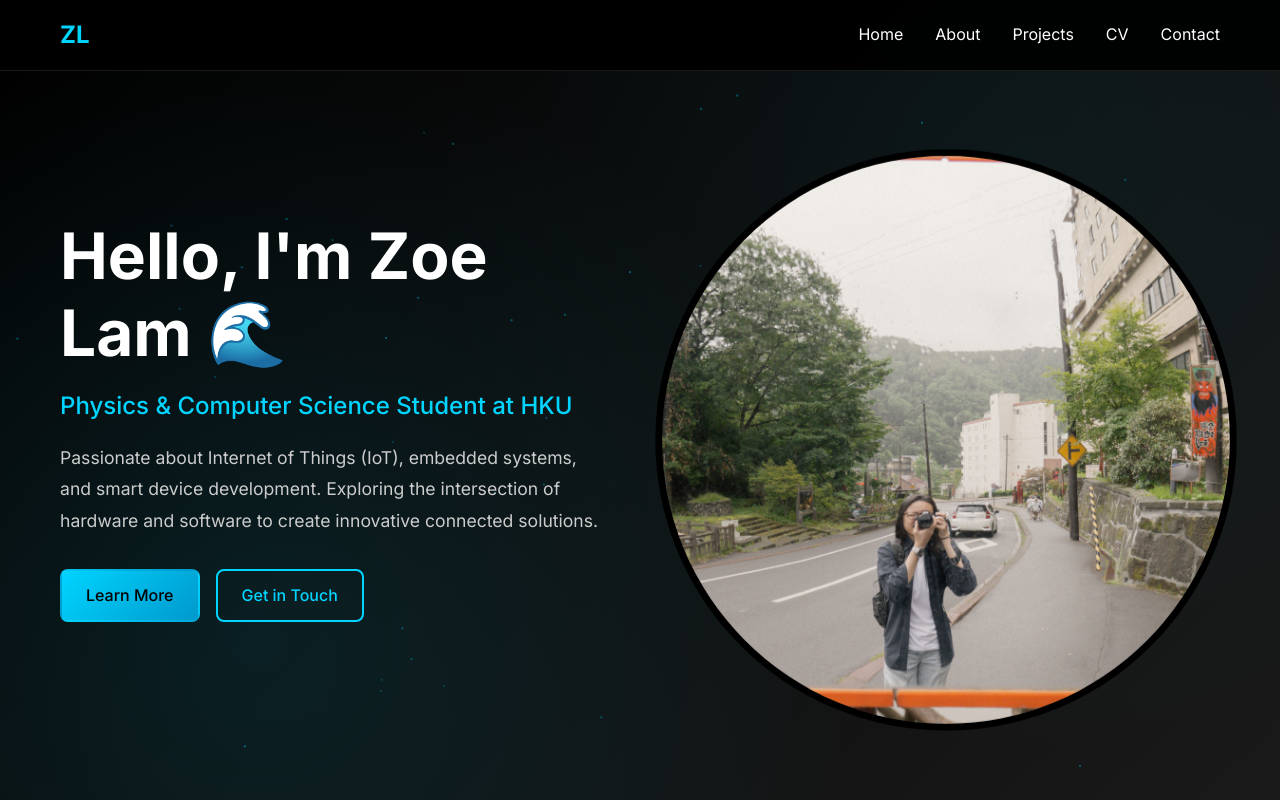
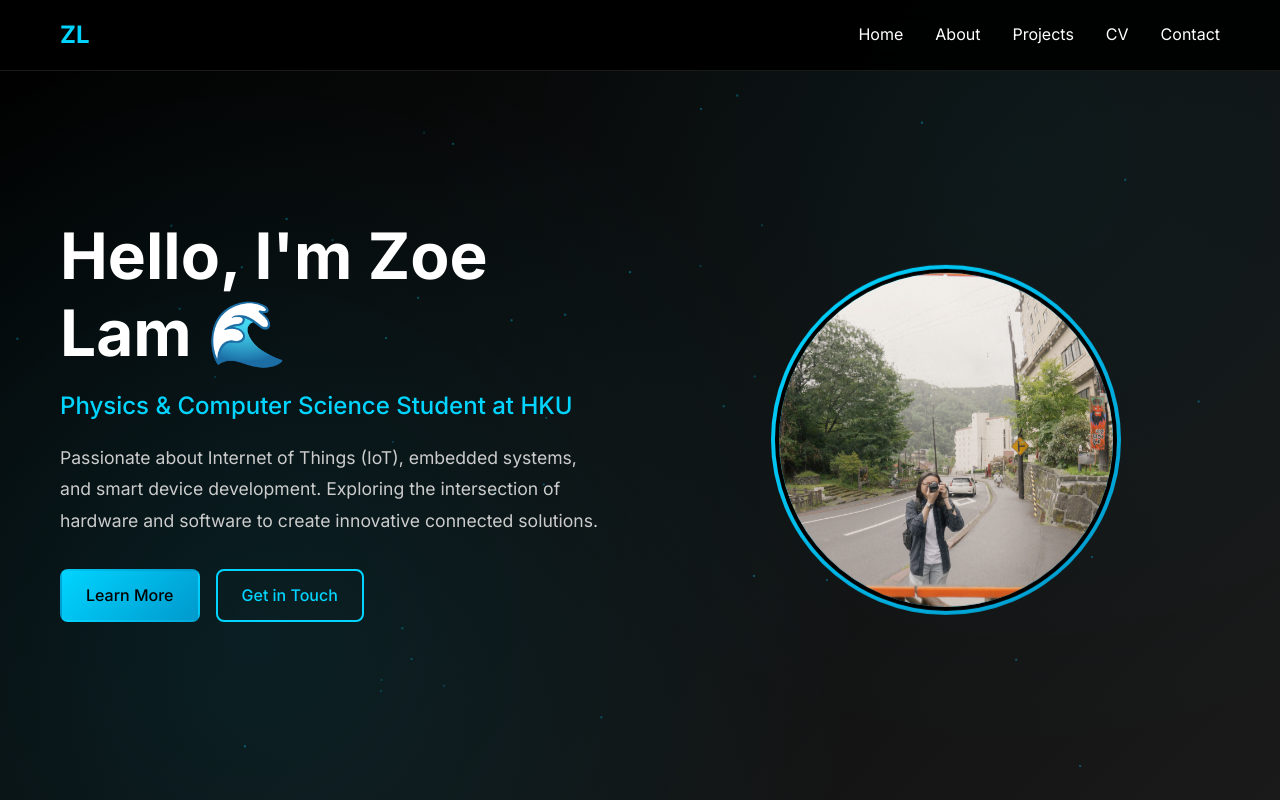
Before and after one commit to zl0618/personal_website, a plain HTML site: page index.html in a window 1280 px wide. Shown: the top 800 px of the page. Drawn offline with Linux system fonts and the light colour scheme.

Commit message:
Update styles.css

```diff
--- a/styles.css
+++ b/styles.css
@@ -230,7 +230,7 @@ body {
     object-position: center;
     background: #1a1a1a;
     border: 4px solid #000000;
-    transform: scale(1.7);
+    transform: scale(1);
     transition: transform 0.3s ease;
 }
 
```
